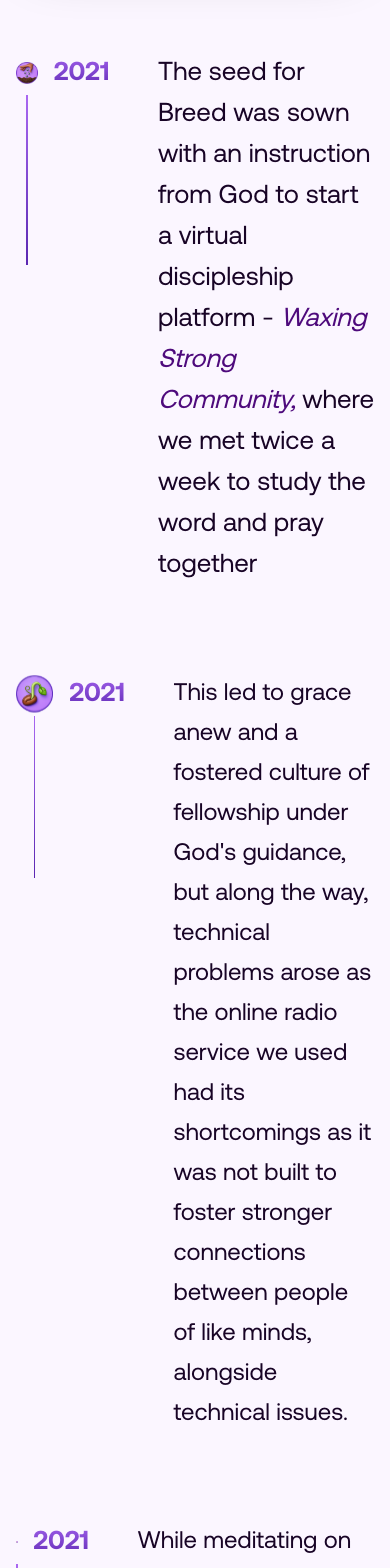
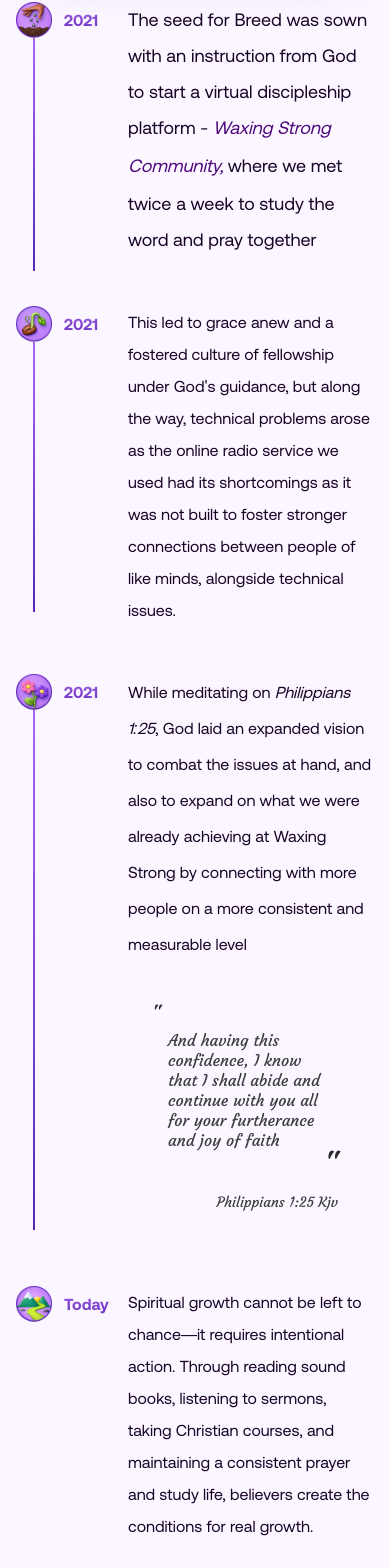
Before and after one commit to octavelabs/breed-frontend, a Next.js app: page /about in a window 390 px wide. Shown: the part 1114-2682 px from the top of the page. Built offline with nearby package versions, Linux system fonts and the light colour scheme; a web font is replaced by a local one.

Commit message:
Mobile responsive timeline section

```diff
--- a/app/about/components/TimelineSection.tsx
+++ b/app/about/components/TimelineSection.tsx
@@ -50,20 +50,20 @@ const timelineData: TimelineItem[] = [
   {
     year: "2021",
     icon: "/about1.svg",
-    lineHeight: "h-[170px]",
+    lineHeight: "h-[233px] md:h-[170px]",
     content: {
       type: "text-with-image",
       text: (
         <>
-          <span className="text-[#180426] text-[26px] leading-[40px]">
+          <span className="text-[#180426] text-[18px] lg:text-[26px] leading-[36px] lg:leading-[40px]">
             The seed for Breed was sown with an instruction from God to start a
-            virtual discipleship platform - {" "}
+            virtual discipleship platform -{" "}
           </span>
-          <span className="italic text-[#4e0a7c] text-[26px] leading-[40px]">
+          <span className="italic text-[#4e0a7c] text-[18px] lg:text-[26px] leading-[36px] lg:leading-[40px]">
             Waxing Strong Community,
           </span>
           <span className="text-[#4e0a7c] leading-10">&nbsp;</span>
-          <span className="text-[#180426] text-[26px] leading-[40px]">
+          <span className="text-[#180426] text-[18px] lg:text-[26px] leading-[36px] lg:leading-[40px]">
             where we met twice a week to study the word and pray together
           </span>
         </>
@@ -74,7 +74,7 @@ const timelineData: TimelineItem[] = [
   {
     year: "2021",
     icon: "/about2.svg",
-    lineHeight: "h-[162px]",
+    lineHeight: "h-[270px] md:h-[162px]",
     content: {
       type: "text-only",
       text: "This led to grace anew and a fostered culture of fellowship under God's guidance, but along the way, technical problems arose as the online radio service we used had its shortcomings as it was not built to foster stronger connections between people of like minds, alongside technical issues.",
@@ -83,16 +83,18 @@ const timelineData: TimelineItem[] = [
   {
     year: "2021",
     icon: "/about3.svg",
-    lineHeight: "h-[376px]",
+    lineHeight: "h-[520px] md:h-[376px]",
     content: {
       type: "text-with-quote",
       text: (
         <>
-          <span className="leading-10">While meditating on </span>
-          <span className="italic leading-10">
+          <span className="leading-[36px] lg:leading-10">
+            While meditating on{" "}
+          </span>
+          <span className="italic leading-[36px] lg:leading-10">
             Philippians 1:25
           </span>
-          <span className="leading-10">
+          <span className="leading-[36px] lg:leading-10">
             , God laid an expanded vision to combat the issues at hand, and also
             to expand on what we were already achieving at Waxing Strong by
             connecting with more people on a more consistent and measurable
@@ -129,17 +131,16 @@ const timelineData: TimelineItem[] = [
 
 export const TimelineSection = (): React.ReactElement => {
   return (
-    <section className="flex z-[3] w-full px-4 lg:px-[50px] xl:px-[96px] relative flex-col items-start font-aeonik mt-[97px]">
+    <section className="flex z-[3] w-full px-4 lg:px-[50px] xl:px-[96px] relative flex-col items-start font-aeonik mt-[48px] lg:mt-[97px]">
       {timelineData.map((item, index) => (
         <div key={`timeline-${index}`} className="flex w-full">
-          <div className="flex flex-col items-center relative">
+          {/* Icon + vertical line column */}
+          <div className="flex flex-col items-center relative flex-shrink-0">
             <img
-              className="w-[44px] h-[44px]  "
-              alt={` ${item.year}`}
+              className="w-[36px] h-[36px] lg:w-[44px] lg:h-[44px]"
+              alt={`${item.year}`}
               src={item.icon}
             />
-
-
 
             {item.lineHeight && (
               <div
@@ -148,19 +149,23 @@ export const TimelineSection = (): React.ReactElement => {
             )}
           </div>
 
-          <article className="flex items-start gap-7 w-full ml-4 mb-[88px]">
-            <div className="w-[76px] bg-[linear-gradient(179deg,rgba(169,103,241,1)_0%,rgba(91,38,177,1)_100%)] [-webkit-background-clip:text] bg-clip-text [-webkit-text-fill-color:transparent] [text-fill-color:transparent] font-bold text-transparent text-[26px] tracking-[0] leading-10 flex-shrink-0">
+          {/* Content area */}
+          <article className="flex items-start gap-3 lg:gap-7 w-full ml-3 lg:ml-4 mb-[48px] lg:mb-[88px]">
+            {/* Year label */}
+            <div className="w-[52px] lg:w-[76px] bg-[linear-gradient(179deg,rgba(169,103,241,1)_0%,rgba(91,38,177,1)_100%)] [-webkit-background-clip:text] bg-clip-text [-webkit-text-fill-color:transparent] [text-fill-color:transparent] font-bold text-transparent text-[16px] lg:text-[26px] tracking-[0] leading-[36px] lg:leading-10 flex-shrink-0">
               {item.year}
             </div>
 
-            <div className="flex-1 flex flex-col items-start justify-center gap-6">
+            {/* Main content */}
+            <div className="flex-1 flex flex-col items-start justify-center gap-4 lg:gap-6 min-w-0">
               {item.content.type === "text-with-image" && (
                 <>
-                  <p className="w-full font-normal text-[#180426] text-[24px] tracking-[0] leading-10">
+                  <p className="w-full font-normal text-[#180426] text-[16px] lg:text-[24px] tracking-[0] leading-[32px] lg:leading-10">
                     {item.content.text}
                   </p>
-                  {/* <img
-                    className="w-full  h-auto aspect-[1171/672] rounded-[32px] object-cover"
+                  {/* Uncomment if image is needed:
+                  <img
+                    className="w-full h-auto aspect-[1171/672] rounded-[20px] lg:rounded-[32px] object-cover"
                     alt="Community gathering"
                     src={item.content.image}
                   /> */}
@@ -168,41 +173,41 @@ export const TimelineSection = (): React.ReactElement => {
               )}
 
               {item.content.type === "text-only" && (
-                <p className="w-full  font-normal text-[#180426] text-[24px] tracking-[0] leading-10">
+                <p className="w-full font-normal text-[#180426] text-[16px] lg:text-[24px] tracking-[0] leading-[32px] lg:leading-10">
                   {item.content.text}
                 </p>
               )}
 
               {item.content.type === "text-with-quote" && (
                 <>
-                  <p className="w-full  font-normal text-[#180426] text-[24px] tracking-[0] leading-10">
+                  <p className="w-full font-normal text-[#180426] text-[16px] lg:text-[24px] tracking-[0] leading-[32px] lg:leading-10">
                     {item.content.text}
                   </p>
 
-                  <Card className="w-full  border-0 shadow-none bg-transparent">
-                    <CardContent className="flex flex-col items-end justify-end gap-4 p-0">
-                      <blockquote className="flex flex-col items-start gap-2 w-full">
+                  <Card className="w-full border-0 shadow-none bg-transparent">
+                    <CardContent className="flex flex-col items-end justify-end gap-3 lg:gap-4 p-0">
+                      <blockquote className="flex flex-col items-start gap-1 lg:gap-2 w-full">
                         <div className="flex items-center justify-center gap-2 w-full">
-                          <div className="flex-1 font-courgette font-normal text-[#292a2b] text-[24px] tracking-[0] leading-6">
+                          <div className="flex-1 font-courgette font-normal text-[#292a2b] text-[20px] lg:text-[24px] tracking-[0] leading-6">
                             &quot;
                           </div>
                         </div>
 
-                        <div className="flex items-center justify-center gap-2 px-10 py-0 w-full">
-                          <div className="flex-1 font-courgette font-normal text-[#3c3e40] text-[24px] tracking-[0] leading-[normal]">
+                        <div className="flex items-center justify-center gap-2 px-4 lg:px-10 py-0 w-full">
+                          <div className="flex-1 font-courgette font-normal text-[#3c3e40] text-[16px] lg:text-[24px] tracking-[0] leading-[normal]">
                             {item.content.quote.text}
                           </div>
                         </div>
 
-                        <div className="flex items-center justify-center gap-2 px-8 py-0 w-full">
-                          <div className="text-right flex-1 font-courgette font-normal text-[#292a2b] text-[40px] tracking-[0] leading-6">
+                        <div className="flex items-center justify-center gap-2 px-3 lg:px-8 py-0 w-full">
+                          <div className="text-right flex-1 font-courgette font-normal text-[#292a2b] text-[32px] lg:text-[40px] tracking-[0] leading-6">
                             &quot;
                           </div>
                         </div>
                       </blockquote>
 
-                      <div className="flex items-center justify-center gap-2 px-8 py-0 w-full">
-                        <cite className="flex-1 [font-family:'Courgette',Helvetica] font-normal text-[#3c3e40] text-lg text-right tracking-[0] leading-6 not-italic">
+                      <div className="flex items-center justify-center gap-2 px-3 lg:px-8 py-0 w-full">
+                        <cite className="flex-1 [font-family:'Courgette',Helvetica] font-normal text-[#3c3e40] text-[14px] lg:text-lg text-right tracking-[0] leading-6 not-italic">
                           {item.content.quote.reference}
                         </cite>
                       </div>
@@ -212,34 +217,26 @@ export const TimelineSection = (): React.ReactElement => {
               )}
 
               {item.content.type === "text-with-logo" && (
-                <div className="flex flex-col items-start justify-center gap-7 w-full">
+                <div className="flex flex-col items-start justify-center gap-5 lg:gap-7 w-full">
                   {item.content.paragraphs.map((paragraph, pIndex) => (
                     <p
                       key={`paragraph-${pIndex}`}
-                      className="w-full max-w-[1171px] font-normal text-[#180426] text-[24px] tracking-[0] leading-10"
+                      className="w-full max-w-[1171px] font-normal text-[#180426] text-[16px] lg:text-[24px] tracking-[0] leading-[32px] lg:leading-10"
                     >
                       {paragraph}
                     </p>
                   ))}
 
-                  <div className="flex flex-col items-start w-full">
-                    <div className="flex items-center gap-2 w-full">
-                      <span className="w-fit font-normal text-[#180426] text-[24px] tracking-[0] leading-10 whitespace-nowrap">
-                        {item.content.finalText.before}
-                      </span>
-
+                  <div className="flex flex-col items-start w-full gap-0">
+                    {/* On mobile, wrap the inline sentence naturally */}
+                    <p className="w-full font-normal text-[#180426] text-[16px] lg:text-[24px] tracking-[0] leading-[32px] lg:leading-10">
+                      {item.content.finalText.before}{" "}
                       <img
-                        className="w-[73.87px] h-7"
+                        className="inline-block w-[60px] lg:w-[73.87px] h-[22px] lg:h-7 align-middle mx-1"
                         alt="Breed logo"
                         src={item.content.finalText.logo}
-                      />
-
-                      <span className="flex-1 font-normal text-[#180426] text-[24px] tracking-[0] leading-[30px]">
-                        {item.content.finalText.after}
-                      </span>
-                    </div>
-
-                    <p className="w-full max-w-[1171px] font-normal text-[#180426] text-[24px] tracking-[0] leading-[30px]">
+                      />{" "}
+                      {item.content.finalText.after}{" "}
                       {item.content.finalText.continuation}
                     </p>
                   </div>
```
